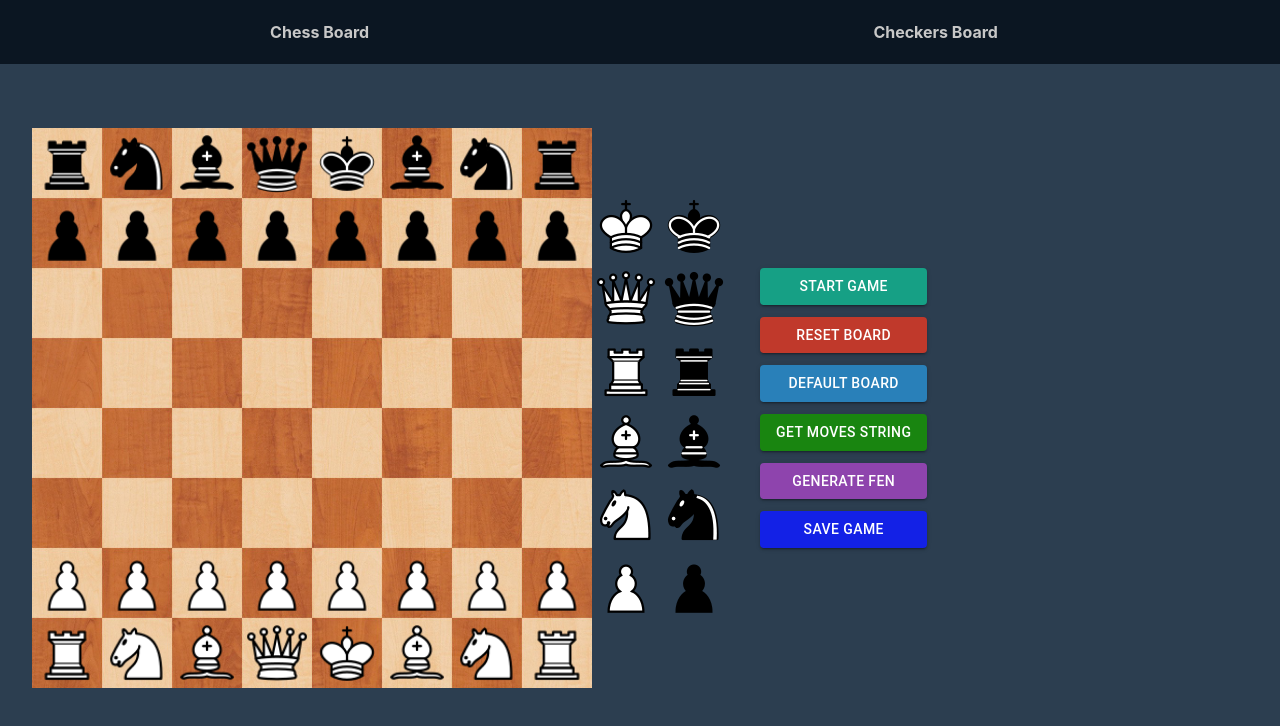
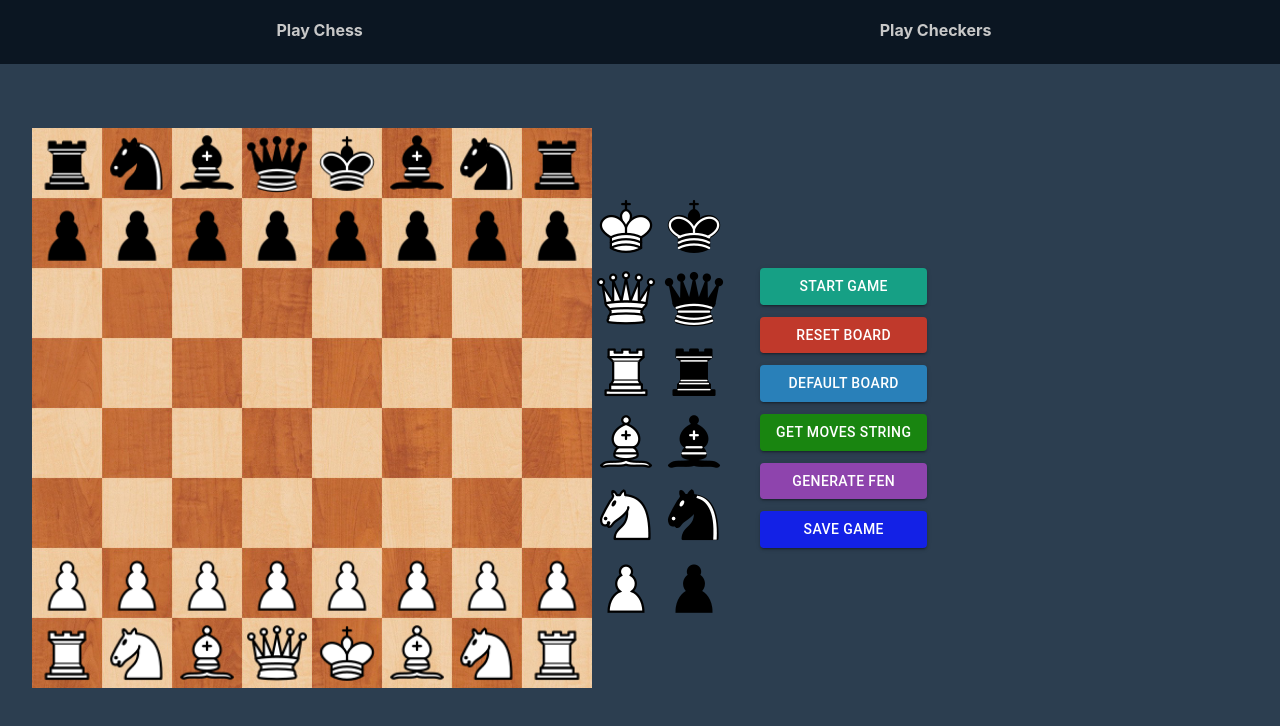
Before and after one commit to Johan-Liebert1/Multiplayer-Games, a React (Create React App) app in the folder client/: page /chessplay in a window 1280 px wide. Shown: the top 726 px of the page. Built offline with nearby package versions, Linux system fonts and the light colour scheme.

Commit message:
navbar dropdown

```diff
--- /dev/null
+++ b/client/src/components/Dropdown.tsx
@@ -0,0 +1,38 @@
+import React from "react";
+import { Link, withRouter } from "react-router-dom";
+import { RouteProps } from "../types/routeProps";
+
+import "../styles/DropdownStyles.css";
+
+interface DropdownProps extends RouteProps {
+  dropdownItems: { path: string; text: string }[];
+  type: "chess" | "checkers";
+  close: (type: "chess" | "checkers") => void;
+}
+
+const Dropdown: React.FC<DropdownProps> = ({ dropdownItems, match, close, type }) => {
+  const handleClick = () => {
+    close(type);
+  };
+
+  return (
+    <div className="dropdown">
+      {dropdownItems.map((item, i) => (
+        <div
+          className={"dropdown-item" + `${match.path === item.path ? " selected" : ""}`}
+        >
+          <Link
+            onClick={handleClick}
+            to={item.path}
+            key={i}
+            style={{ textDecoration: "none", color: "inherit" }}
+          >
+            {item.text}
+          </Link>
+        </div>
+      ))}
+    </div>
+  );
+};
+
+export default withRouter(Dropdown);
--- a/client/src/components/NavBar.tsx
+++ b/client/src/components/NavBar.tsx
@@ -12,18 +12,25 @@ import "../styles/NavBarStyles.css";
 import routes, { routeNames } from "../routes/router";
 import { userLogoutAction } from "../store/actions/userActions";
 import { useDispatch } from "react-redux";
+import Dropdown from "./Dropdown";
 
 interface NavBarProps extends RouteProps {}
 
 const NavBar: React.FC<NavBarProps> = ({ history }) => {
-  const [showProfileModal, setShowProfileModal] = useState(false);
   const dispatch = useDispatch();
   const { user } = useTypedSelector(state => state);
+
+  const [showProfileModal, setShowProfileModal] = useState(false);
+  const [showDropdown, setShowDropdown] = useState({ chess: false, checkers: false });
 
   const logoutAction = () => {
     setShowProfileModal(false);
     dispatch(userLogoutAction());
     history.push("/");
+  };
+
+  const closeDropdown = (type: "chess" | "checkers") => {
+    setShowDropdown(old => ({ ...old, [type]: !old[type] }));
   };
 
   return (
@@ -40,15 +47,44 @@ const NavBar: React.FC<NavBarProps> = ({ history }) => {
           </Link>
         </div>
       )}
-      <div className="navbar-navlink">
-        <Link className="nav-link react-link" to={routes[routeNames.CHESS_TEST].path}>
-          Chess Board
-        </Link>
+      <div className="navbar-navlink" style={{ position: "relative" }}>
+        <div
+          className={`nav-link react-link ${
+            showDropdown.chess ? "nav-link-active" : ""
+          } `}
+          onClick={() => closeDropdown("chess")}
+        >
+          Play Chess
+        </div>
+        {showDropdown.chess && (
+          <Dropdown
+            dropdownItems={[
+              { text: "Analyze Games", path: routes[routeNames.CHESS_TEST].path },
+              { text: "Play Board", path: routes[routeNames.CHESS_PLAY].path }
+            ]}
+            type="chess"
+            close={closeDropdown}
+          />
+        )}
       </div>
-      <div className="navbar-navlink">
-        <Link className="nav-link react-link" to={routes[routeNames.CHECKERS_TEST].path}>
-          Checkers Board
-        </Link>
+      <div className="navbar-navlink" style={{ position: "relative" }}>
+        <div
+          className={`nav-link react-link ${
+            showDropdown.checkers ? "nav-link-active" : ""
+          } `}
+          onClick={() => closeDropdown("checkers")}
+        >
+          Play Checkers
+        </div>
+        {showDropdown.checkers && (
+          <Dropdown
+            dropdownItems={[
+              { text: "Analyze Games", path: routes[routeNames.CHECKERS_TEST].path }
+            ]}
+            type="checkers"
+            close={closeDropdown}
+          />
+        )}
       </div>
 
       {user.username && (
--- /dev/null
+++ b/client/src/styles/DropdownStyles.css
@@ -0,0 +1,47 @@
+.dropdown {
+  display: flex;
+  flex-direction: column;
+  justify-content: center;
+  align-content: center;
+  position: absolute;
+  top: 230%;
+  left: -50%;
+  min-width: 200%;
+  background-color: #0b1622;
+  border-radius: 5px;
+  z-index: 3000;
+  animation: grow 200ms linear;
+}
+
+@keyframes grow {
+  0% {
+    transform: translateY(-50%);
+    opacity: 0;
+    pointer-events: none;
+  }
+  100% {
+    transform: translateY(0);
+    opacity: 1;
+    pointer-events: all;
+  }
+}
+
+.dropdown-item {
+  height: 100%;
+  width: 100%;
+  padding: 0.5rem 1rem;
+  color: #0984e3;
+  font-size: 1.1rem;
+  border-radius: 5px;
+}
+
+.dropdown-item:hover {
+  background-color: #0984e3;
+  color: #0b1622;
+  cursor: pointer;
+}
+
+.selected {
+  background-color: #0984e3;
+  color: #0b1622;
+}
--- a/client/src/styles/NavBarStyles.css
+++ b/client/src/styles/NavBarStyles.css
@@ -34,6 +34,13 @@
 .nav-link:hover {
   color: #3fd2f7;
   border-bottom: 5px solid #0984e3;
+  cursor: pointer;
+}
+
+.nav-link-active {
+  color: #3fd2f7;
+  border-bottom: 5px solid #0984e3;
+  cursor: pointer;
 }
 
 .nav-profile-icon {
```
